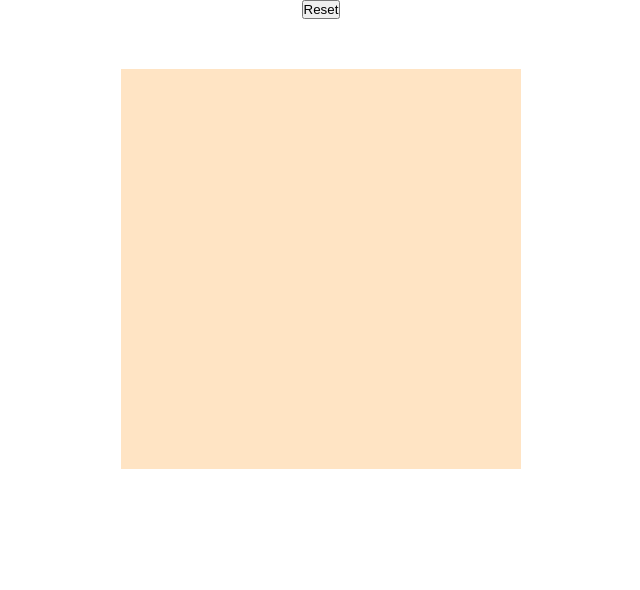
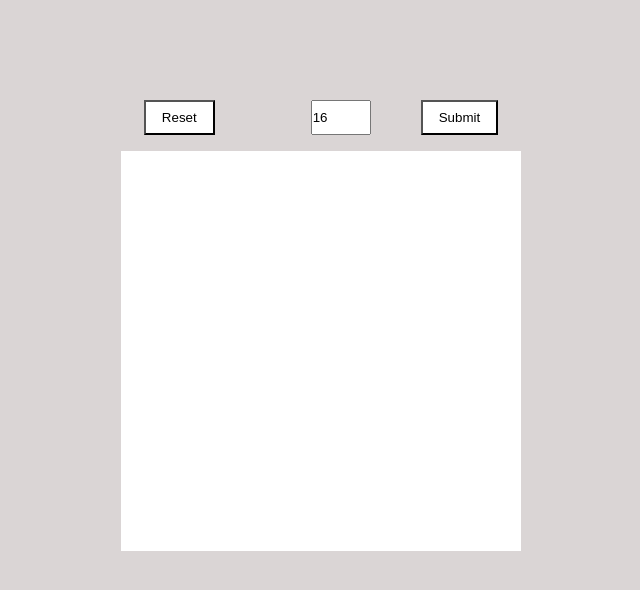
Before and after one commit to GretaRa/etch-a-sketch, a plain HTML site: page index.html in a window 1280 px wide. Shown: the whole page, without its empty margins (319-959 px from the left). Drawn offline with Linux system fonts and the light colour scheme.

Commit message:
Fix reset button, add size input and submit button, implement its functionality

```diff
--- a/script.js
+++ b/script.js
@@ -1,24 +1,58 @@
+const controls = document.createElement('div');
+controls.classList.add('controls');
+document.body.insertBefore(controls, document.body.children[0]);
+
+
+
 //Create reset button in HTML
 const resetBtn = document.createElement('button');
 resetBtn.innerHTML = 'Reset';
-document.body.insertBefore(resetBtn, document.body.children[0]).className = 'resetBtn';
+resetBtn.classList.add('resetBtn');
+controls.appendChild(resetBtn);
 
+
+//Reset button refreshes grid to draw again
 resetBtn.addEventListener('click', () => {
-    let rows = Number(prompt('Please choose canvas width between 1 and 100 squares', 16));
-    let cols = Number(prompt('Please choose canvas height between 1 and 100 squares', 16));
+    location.reload();
+})
 
-    if (cols > 100 || cols < 1 || rows > 100 || rows < 1){
-        alert('Choose a number between 1 and 100');
-        return
+//Container for input form
+const form = document.createElement('div');
+form.classList.add('form');
+controls.appendChild(form);
+
+//Size input
+const sizeInput = document.createElement('input');
+sizeInput.setAttribute("type", "number");
+sizeInput.setAttribute("min", "10");
+sizeInput.setAttribute("max", "100");
+sizeInput.setAttribute("value", "16");
+sizeInput.classList.add('sizeInput');
+form.appendChild(sizeInput);
+
+
+//Submit button
+const submitBtn = document.createElement('input');
+submitBtn.setAttribute("type", "submit");
+submitBtn.setAttribute('value', 'Submit');
+submitBtn.classList.add('submitBtn');
+form.appendChild(submitBtn);
+
+
+//Take size input to adapt grid size
+submitBtn.addEventListener('click', () => {
+    let rows,cols;
+    rows = cols = sizeInput.value;
+    if (rows > 100){
+        alert('Choose the grid size between 10 and 100')
     } else {
-        location.reload();
-        createCanvas(rows, cols);
+        createCanvas(rows,cols);
     }
-})
+});
 
 const container = document.querySelector('.container');
 
-//Create a webpage with a 16x16 grid of square divs
+//Create a webpage with a grid of square divs
 function createCanvas(rows,cols){
     container.style.setProperty('--grid-rows', rows);
     container.style.setProperty('--grid-cols', cols);
@@ -29,7 +63,7 @@ function createCanvas(rows,cols){
 
         //Change div color when hovered
         box.addEventListener('mouseenter', function (e){
-            e.target.style.background = 'blue';
+            e.target.style.background = 'coral';
         })
     }
 }
--- a/style.css
+++ b/style.css
@@ -8,7 +8,8 @@ body{
     flex-direction: column;
     justify-content: center;
     align-items: center;
-    gap: 50px;
+    gap: 1rem;
+    background-color: #dad5d5;
 }
 
 :root {
@@ -25,10 +26,24 @@ body{
 }
 
 .box{
-    background-color: bisque;
+    background-color: #fff;
     min-height: 0.1px;
     min-width: 0.1px;
 }
-.hovered{
-    background-color: blueviolet;
+
+.resetBtn,
+.submitBtn{
+    padding: 0.5rem 1rem;
+    background-color: #fff;
 }
+
+.controls{
+    display: flex;
+    gap: 6rem;
+    margin-top: 100px;
+}
+
+.form{
+    display: flex;
+    gap: 50px;
+}
```
